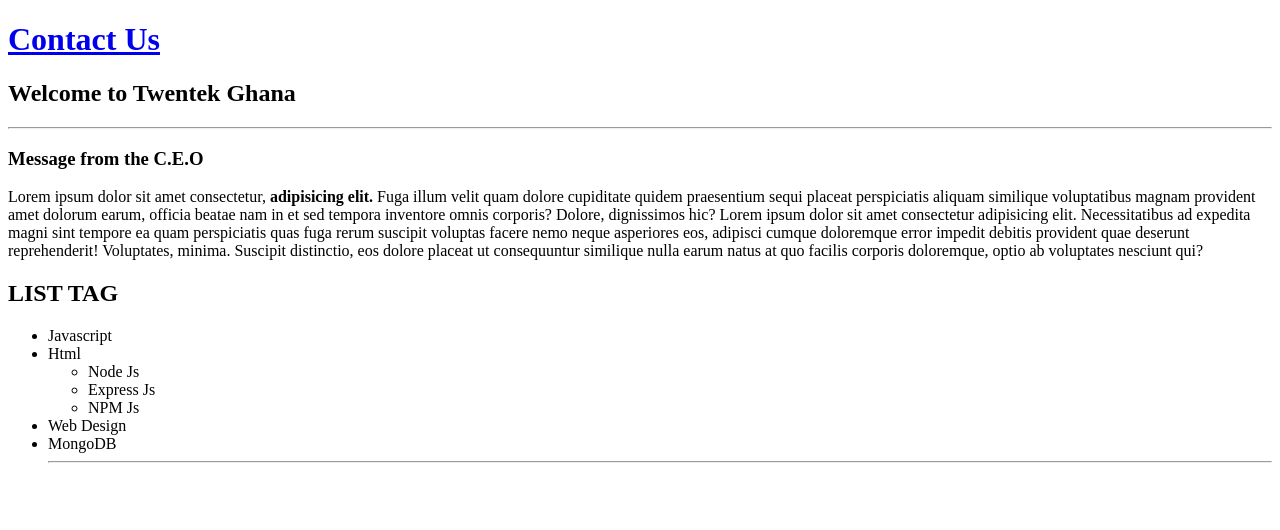
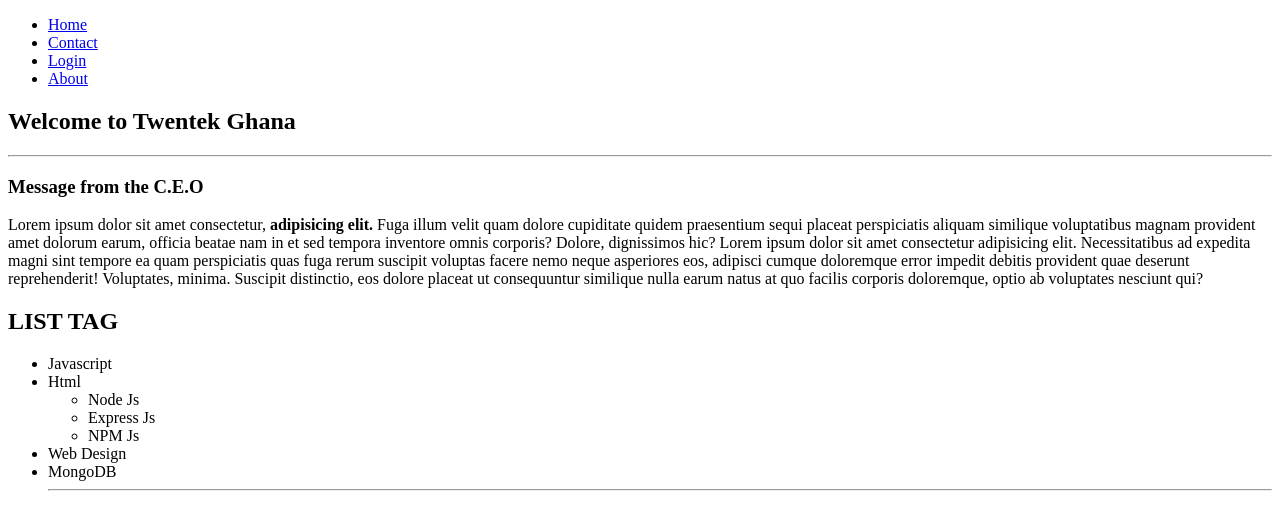
Before and after one commit to tweneboah/100-Days-Of-Coding, a plain HTML site: page index.html in a window 1280 px wide. Drawn offline with Linux system fonts and the light colour scheme.

Commit message:
Recently updated files

```diff
--- a/css/style.css
+++ /dev/null
@@ -1,3 +0,0 @@
-body {
-    background: lightblue;
-}
--- a/index.html
+++ b/index.html
@@ -3,11 +3,22 @@
     <head>
         <title>Twentek Ghana</title>
         <meta charset="UTF-8">
-        <!-- <link rel="stylesheet" href="css/style.css"> -->
+        <link rel="stylesheet" href="css/style.css">
     </head>
     <body>
-       <h1><a href="contact.html">Contact Us</a></h1>
-        <h2>Welcome to Twentek Ghana</h2>
+      <header>
+          <nav>
+              <ul>
+                    <li><a href="index.html">Home</a></li>
+                  <li><a href="contact.html">Contact</a></li>
+                  <li><a href="login.html">Login</a></li>
+                  <li><a href="about.html">About</a></li>
+              </ul>
+          </nav>
+      </header>
+
+      <section>
+            <h1>Welcome to Twentek Ghana</h1>
             <hr>
             <h3>Message from the C.E.O</h3>
             <p>Lorem ipsum dolor sit amet consectetur,<b> adipisicing elit.</b> Fuga illum velit quam dolore cupiditate quidem praesentium sequi placeat perspiciatis aliquam similique voluptatibus magnam provident amet dolorum earum, officia beatae nam in et sed tempora inventore omnis corporis? Dolore, dignissimos hic? Lorem ipsum dolor sit amet consectetur adipisicing elit. Necessitatibus ad expedita magni sint tempore ea quam perspiciatis quas fuga rerum suscipit voluptas facere nemo neque asperiores eos, adipisci cumque doloremque error impedit debitis provident quae deserunt reprehenderit! Voluptates, minima. Suscipit distinctio, eos dolore placeat ut consequuntur similique nulla earum natus at quo facilis corporis doloremque, optio ab voluptates nesciunt qui?
@@ -26,5 +37,7 @@
                     <hr>
                 </ul>
             </p>
+
+        </section>
     </body>
 </html>
```
Also changed, not shown: about.html (added, +25 -0 lines), login.html (added, +25 -0 lines). Lines whose indentation alone changed are shown as unchanged.
